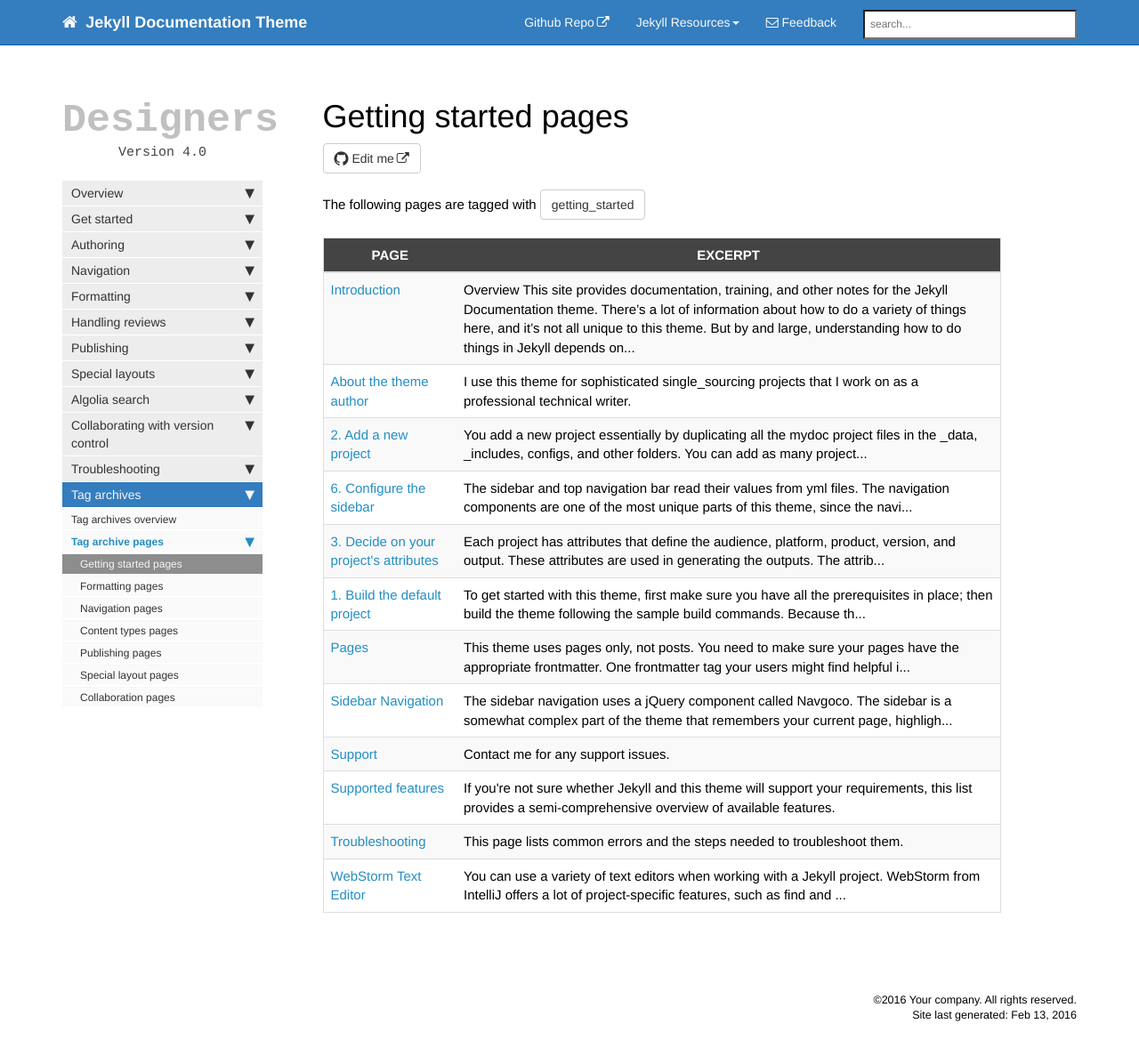
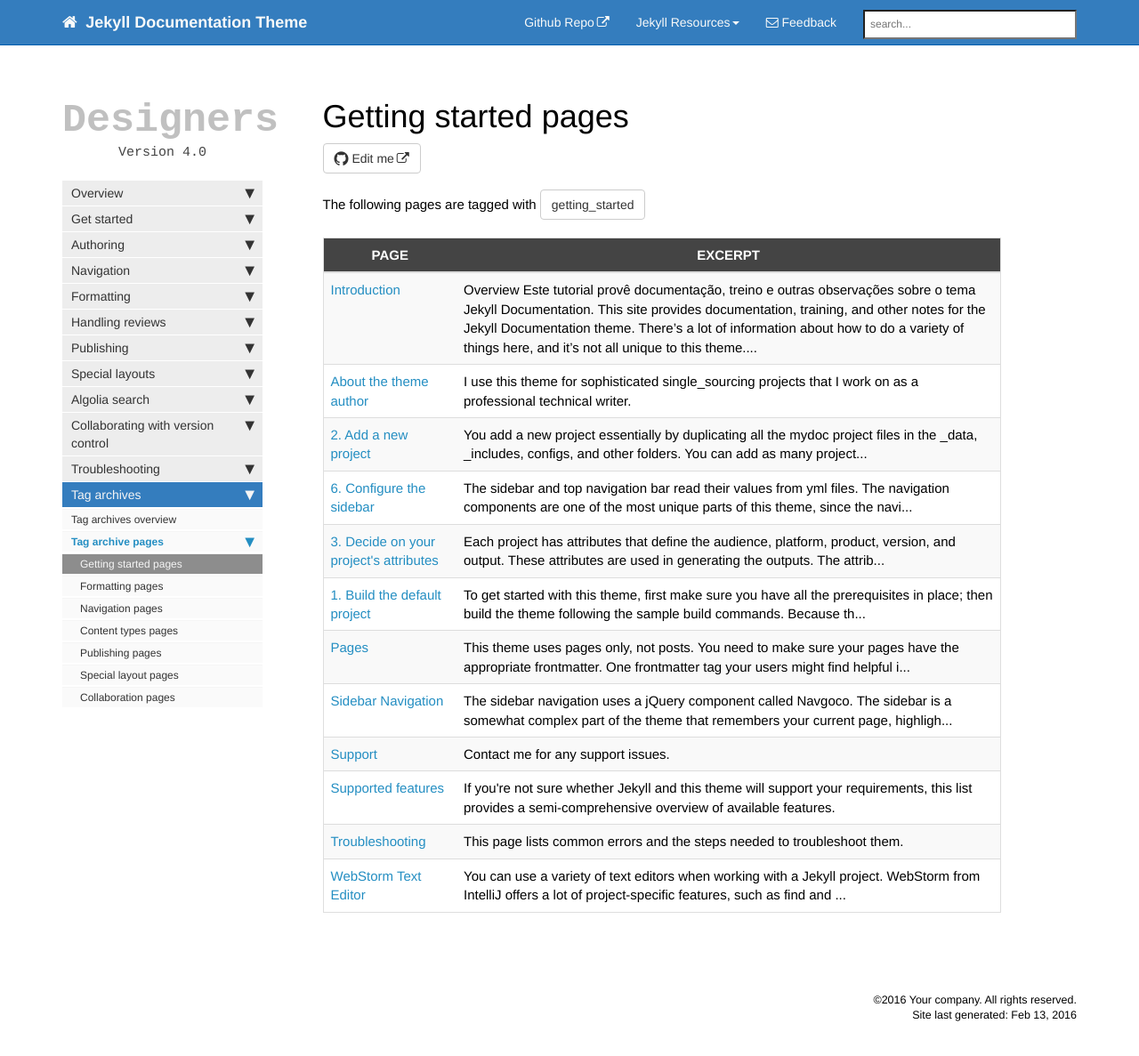
Before and after one commit to guilhermekfreitas/guilhermekfreitas.github.io, a Jekyll site: the page built from mydoc/tag_getting_started.html, in a window 1280 px wide and 1211 px high. Shown: the top 1187 px of the window at 89% size. Built offline with Jekyll 4.4.1, drawn with Linux system fonts in a browser that asks for light colours; nearby versions of some CDN libraries; library files that are not in the unit come from our copies; comment, search, counter and statistics services are not loaded.

Commit message:
Updated home.md

```diff
--- a/mydoc/home.md
+++ b/mydoc/home.md
@@ -1,12 +1,17 @@
 ---
 title: Introduction
-tags: [getting_started]
-audience: field engineers, clients
+tags:
+  - getting_started
+audience: "field engineers, clients"
 type: first_page
 homepage: true
+published: true
 ---
 
+
 ## Overview
+
+Este tutorial provê documentação, treino e outras observações sobre o tema Jekyll Documentation.
 
 This site provides documentation, training, and other notes for the Jekyll Documentation theme. There's a lot of information about how to do a variety of things here, and it's not all unique to this theme. But by and large, understanding how to do things in Jekyll depends on how your theme is coded. As a result, these additional details are provided.
 
```
